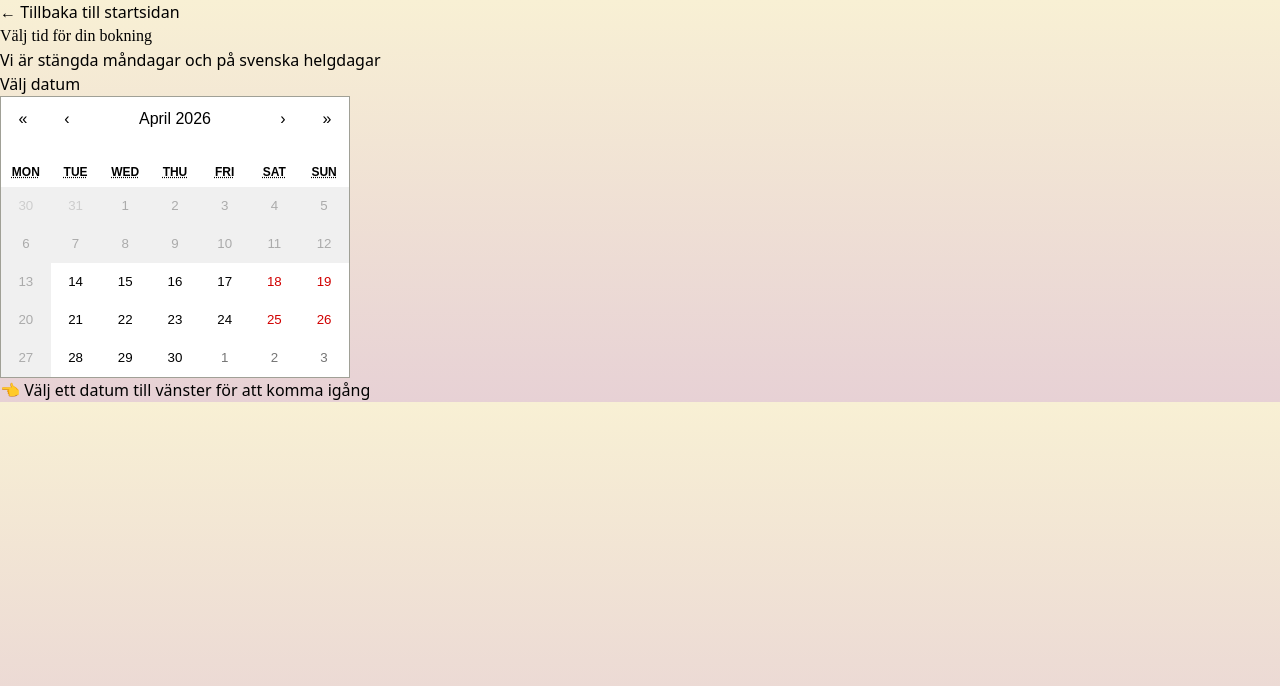
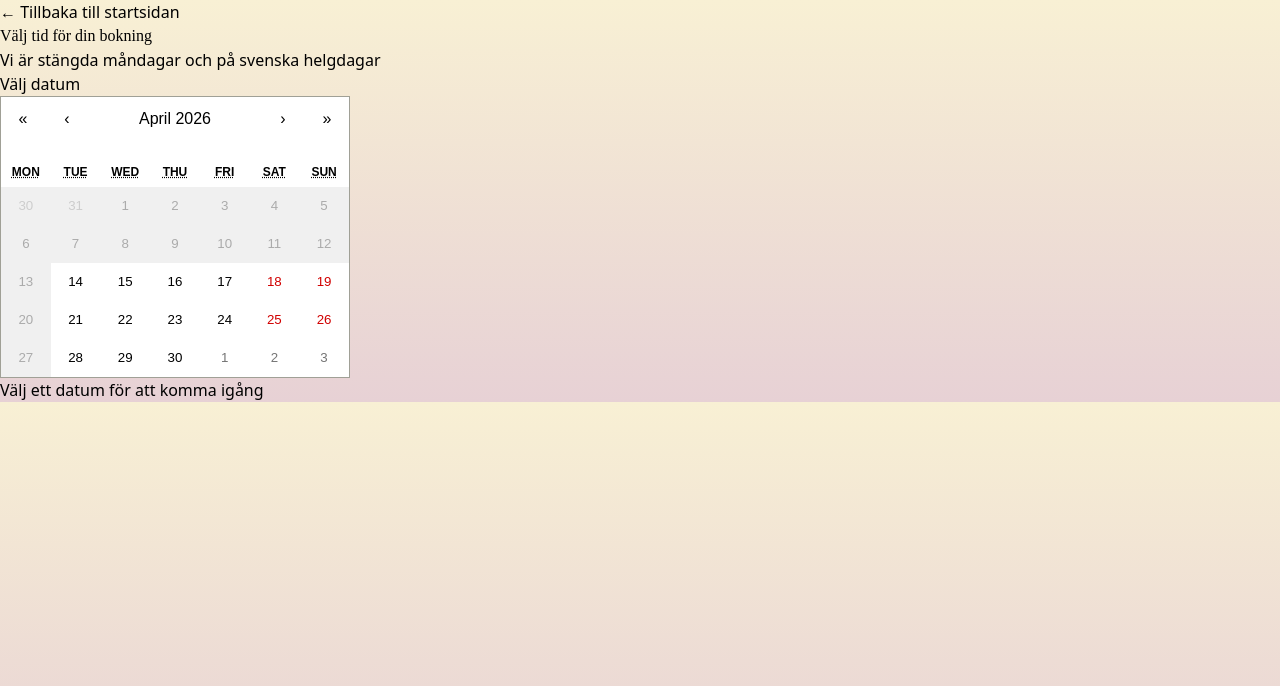
Before and after one commit to trixxyy-cloner/SpaApplikation, a React (Vite) app: page / in a window 1280 px wide. Both pictures are taken after a click on the button "Börja Boka Nu". Shown: the top 686 px of the page. Built offline with nearby package versions, Linux system fonts and the light colour scheme; no server answers.

Commit message:
Fixed small change

```diff
--- a/src/components/SpaCalendar.tsx
+++ b/src/components/SpaCalendar.tsx
@@ -174,9 +174,9 @@ const SpaCalendar: React.FC<SpaCalendarProps> = ({ onBack }) => {
             )}
 
             {!selectedDate && (
-              <div className="bg-amber-50 border-l-4 border-amber-500 p-8 rounded-lg text-center">
+              <div className="hidden md:block bg-amber-50 border-l-4 border-amber-500 p-8 rounded-lg text-center">
                 <p className="text-amber-800 text-lg font-semibold">
-                  👈 Välj ett datum till vänster för att komma igång
+                  Välj ett datum för att komma igång
                 </p>
               </div>
             )}
```
